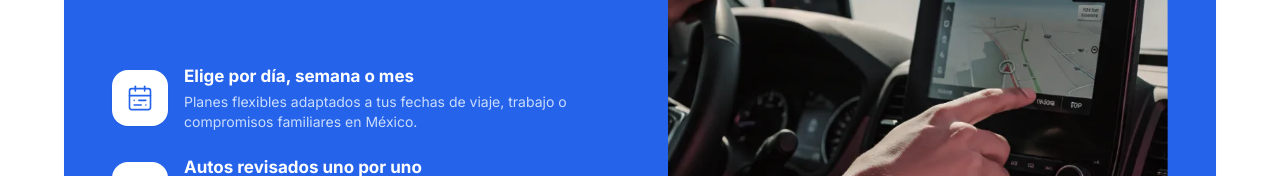
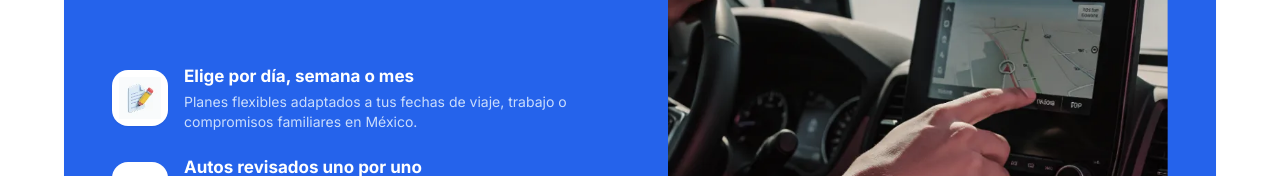
Before and after one commit to srcarlosdamian/galsa-rent, a React (Vite) app: page / in a window 1280 px wide. Shown: the part 2211-2387 px from the top of the page. Built offline with nearby package versions, Linux system fonts and the light colour scheme; no server answers; a web font is replaced by a local one.

Commit message:
feat(experience): add 3d icon for first step Elige por dia semana o mes

```diff
--- a/src/components/Footer.tsx
+++ b/src/components/Footer.tsx
@@ -118,8 +118,8 @@ export const Footer: React.FC<FooterProps> = ({ onNavigate }) => {
         <div className="max-w-7xl mx-auto flex flex-col sm:flex-row items-center justify-between gap-1 text-neutral-400">
           <span className="text-amber-400 font-semibold">[ENTORNO DE PRUEBAS / QA — Este listón no va en el diseño final]</span>
           <div className="flex items-center gap-3 text-white">
-            <span>Última actualización: <strong>02 Nov 2026, 00:27 hrs</strong></span>
-            <span className="bg-neutral-800 text-emerald-400 px-2 py-0.5 rounded text-[10px] font-bold">v1.8.4</span>
+            <span>Última actualización: <strong>02 Nov 2026, 00:30 hrs</strong></span>
+            <span className="bg-neutral-800 text-emerald-400 px-2 py-0.5 rounded text-[10px] font-bold">v1.8.5</span>
           </div>
         </div>
       </div>
--- a/src/components/VirtuoExperienceSection.tsx
+++ b/src/components/VirtuoExperienceSection.tsx
@@ -11,6 +11,7 @@ export const VirtuoExperienceSection: React.FC = () => {
       title: 'Elige por día, semana o mes',
       description: 'Planes flexibles adaptados a tus fechas de viaje, trabajo o compromisos familiares en México.',
       icon: CalendarRange,
+      imageIcon: `${baseUrl.endsWith('/') ? baseUrl : baseUrl + '/'}images/icon-step-1.webp`,
     },
     {
       id: 2,
@@ -60,9 +61,17 @@ export const VirtuoExperienceSection: React.FC = () => {
                   const Icon = step.icon;
                   return (
                     <div key={step.id} className="w-full flex items-center gap-4">
-                      {/* Icon container: estilo cápsula blanca redondeada con sombra suave */}
-                      <div className="w-14 h-14 bg-white rounded-2xl flex items-center justify-center shrink-0 shadow-sm border border-white/80">
-                        <Icon className="w-7 h-7 text-blue-600" strokeWidth={1.4} />
+                      {/* Icon container: estilo cápsula blanca redondeada con sombra suave o imagen 3D */}
+                      <div className="w-14 h-14 bg-white rounded-2xl flex items-center justify-center shrink-0 shadow-sm border border-white/80 overflow-hidden p-1.5">
+                        {step.imageIcon ? (
+                          <img
+                            src={step.imageIcon}
+                            alt={step.title}
+                            className="w-full h-full object-contain"
+                          />
+                        ) : (
+                          <Icon className="w-7 h-7 text-blue-600" strokeWidth={1.4} />
+                        )}
                       </div>
 
                       {/* Info texto */}
```
Also changed, not shown: public/images/icon-step-1.webp (added).
